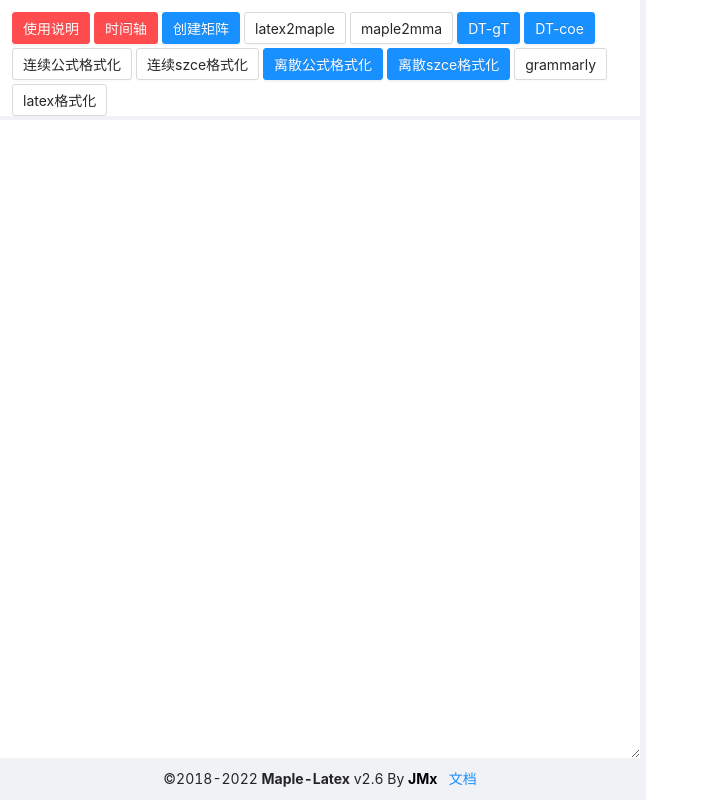
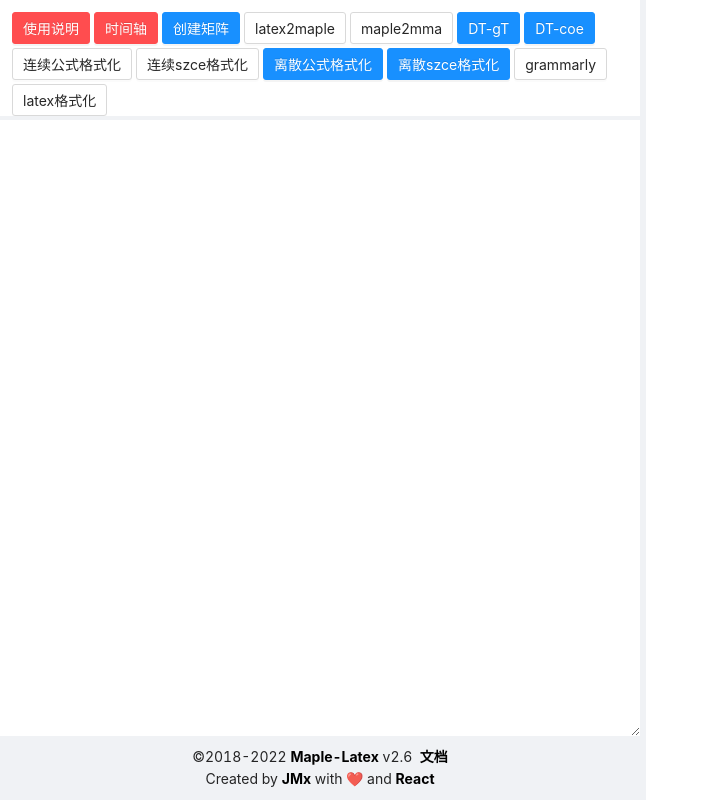
Before and after one commit to jiandandaoxingfu/maple-latex, a React (Create React App) app: page / in a window 1280 px wide. Shown: the whole page, without its empty margins (0-709 px from the left). Built offline with nearby package versions, Linux system fonts and the light colour scheme.

Commit message:
update: footer

```diff
--- a/src/App.js
+++ b/src/App.js
@@ -20,13 +20,19 @@ function App() {
         <textarea id='input' style={ styles.textarea } onInput={ inputOnchange }>
         </textarea>
         <div style={ styles.footer }>
-          ©2018-2022 <strong>Maple-Latex</strong> v2.6 By
-          <a style={{ color: 'black' }} rel="noreferrer" target="_blank" href="https://github.com/jiandandaoxingfu/maple-latex">
-            <strong>  JMx </strong>
+          ©2018-2022
+          <a style={{ color: 'black' }} href="https://github.com/jiandandaoxingfu/maple-latex"><strong> Maple-Latex</strong></a> v2.6 &nbsp;
+          <a style={{ color: 'black' }} rel="noreferrer" target="_blank" href="https://jiandandaoxingfu.github.io/myblog/post/maple-latex/">
+            <strong>文档</strong>
           </a>
-          &nbsp;&nbsp;
-          <a rel="noreferrer" target="_blank" href="https://jiandandaoxingfu.github.io/myblog/post/maple-latex/">
-            文档
+          <br/>
+          Created by
+          <a style={{ color: 'black' }} rel="noreferrer" target="_blank" href="https://github.com/jiandandaoxingfu">
+            <strong>  JMx  </strong>
+          </a>
+          with ❤️ and
+          <a style={{ color: 'black' }} rel="noreferrer" target="_blank" href="https://reactjs.org/">
+            <strong>  React  </strong>
           </a>
         </div>
       </div>
```
